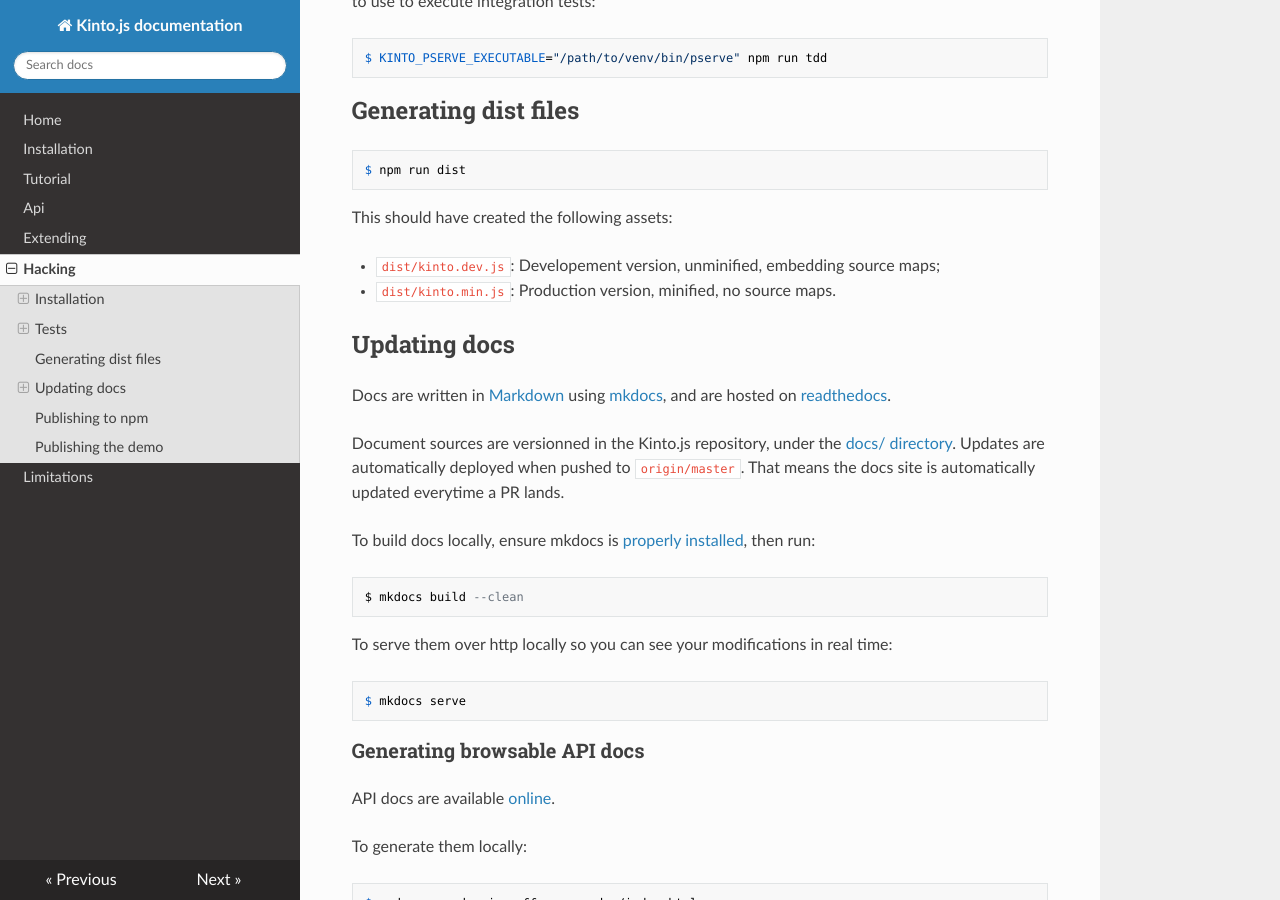
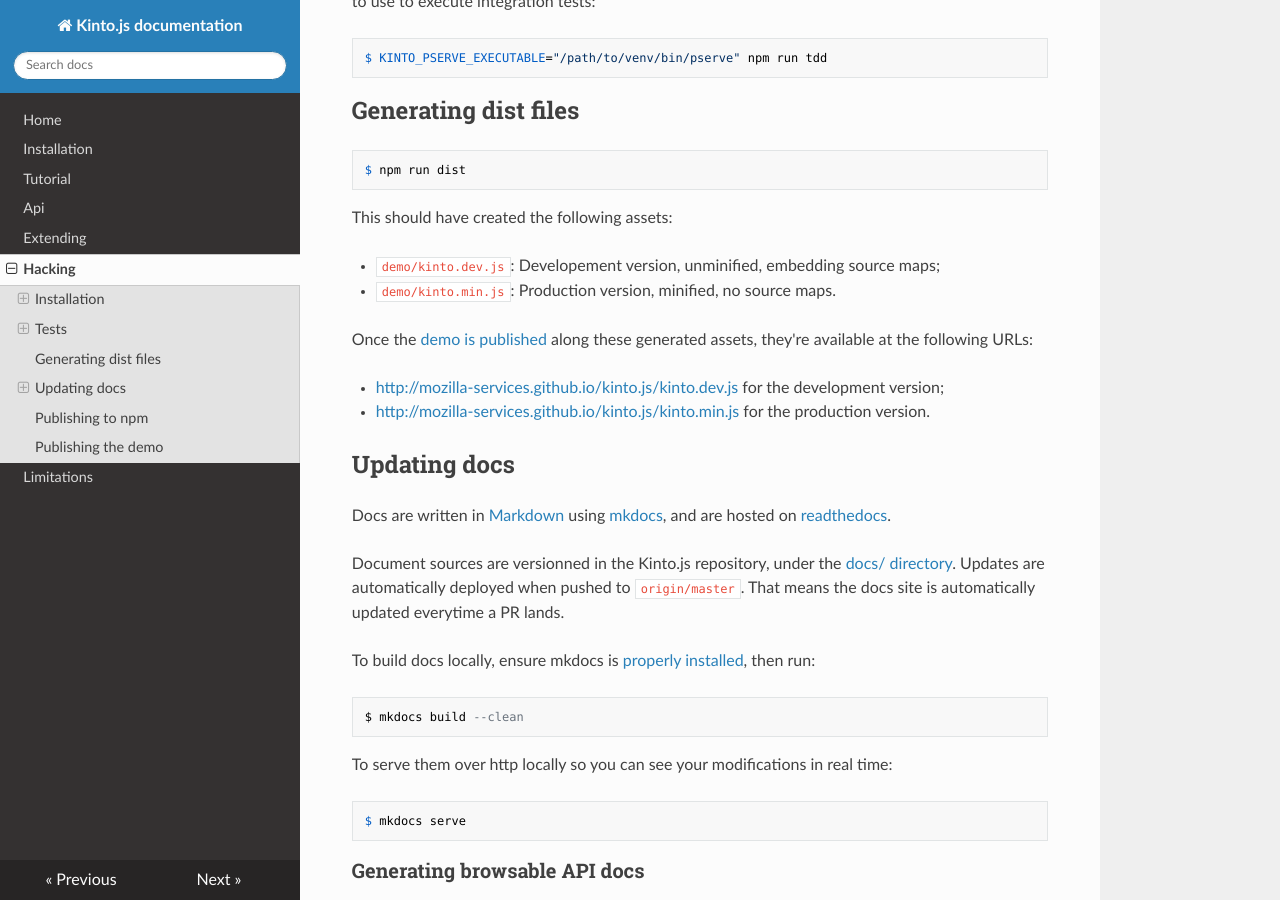
Before and after one commit to Kinto/kinto.js, an MkDocs documentation site: the page built from docs/hacking.md, in a window 1280 px wide and 900 px high, scrolled down 1676 px. Built offline with MkDocs 1.6.1, drawn with Linux system fonts in a browser that asks for light colours; nearby versions of some CDN libraries; old or Windows-style settings are respelled for this version of MkDocs.

Commit message:
Fixes #203: Removed dist files. r=@Natim

```diff
--- a/docs/hacking.md
+++ b/docs/hacking.md
@@ -68,8 +68,13 @@
 
 This should have created the following assets:
 
--  `dist/kinto.dev.js`: Developement version, unminified, embedding source maps;
--  `dist/kinto.min.js`: Production version, minified, no source maps.
+-  `demo/kinto.dev.js`: Developement version, unminified, embedding source maps;
+-  `demo/kinto.min.js`: Production version, minified, no source maps.
+
+Once the [demo is published](#publishing-the-demo) along these generated assets, they're available at the following URLs:
+
+- [http://mozilla-services.github.io/kinto.js/kinto.dev.js](http://mozilla-services.github.io/kinto.js/kinto.dev.js) for the development version;
+- [http://mozilla-services.github.io/kinto.js/kinto.min.js](http://mozilla-services.github.io/kinto.js/kinto.min.js) for the production version.
 
 ## Updating docs
 
--- a/package.json
+++ b/package.json
@@ -7,8 +7,8 @@
     "build": "babel -d lib/ src/",
     "demo": "npm run dist && http-server demo",
     "dist": "npm run dist-dev && npm run dist-prod",
-    "dist-dev": "browserify -s Kinto -d -e src/index.js -o dist/kinto.dev.js && cp dist/kinto.dev.js demo/",
-    "dist-prod": "browserify -s Kinto -g uglifyify -e src/index.js -o dist/kinto.min.js && cp dist/kinto.min.js demo/",
+    "dist-dev": "browserify -s Kinto -d -e src/index.js -o demo/kinto.dev.js",
+    "dist-prod": "browserify -s Kinto -g uglifyify -e src/index.js -o demo/kinto.min.js",
     "publish-demo": "npm run dist && gh-pages -d demo",
     "publish-package": "npm run build && npm publish",
     "report-coverage": "npm run test-cover && ./node_modules/coveralls/bin/coveralls.js < ./coverage/lcov.info",
@@ -17,7 +17,7 @@
     "test-cover": "babel-node node_modules/.bin/isparta cover --report text $npm_package_config_ISPARTA_OPTS node_modules/.bin/_mocha -- --require ./test/_setup.js 'test/**/*_test.js'",
     "test-cover-html": "babel-node node_modules/.bin/isparta cover --report html $npm_package_config_ISPARTA_OPTS node_modules/.bin/_mocha -- --require ./test/_setup.js 'test/**/*_test.js' && open coverage/index.html",
     "test-nocover": "node_modules/.bin/_mocha --compilers js:babel/register --require ./test/_setup.js 'test/**/*_test.js'",
-    "watch": "watchify -s Kinto -d -e src/index.js -o dist/kinto.dev.js -v",
+    "watch": "watchify -s Kinto -d -e src/index.js -o demo/kinto.dev.js -v",
     "lint": "node_modules/.bin/eslint src test"
   },
   "repository": {
```
Also changed, not shown: docs/tutorial.md (+1 -1 lines), 4 other files.
